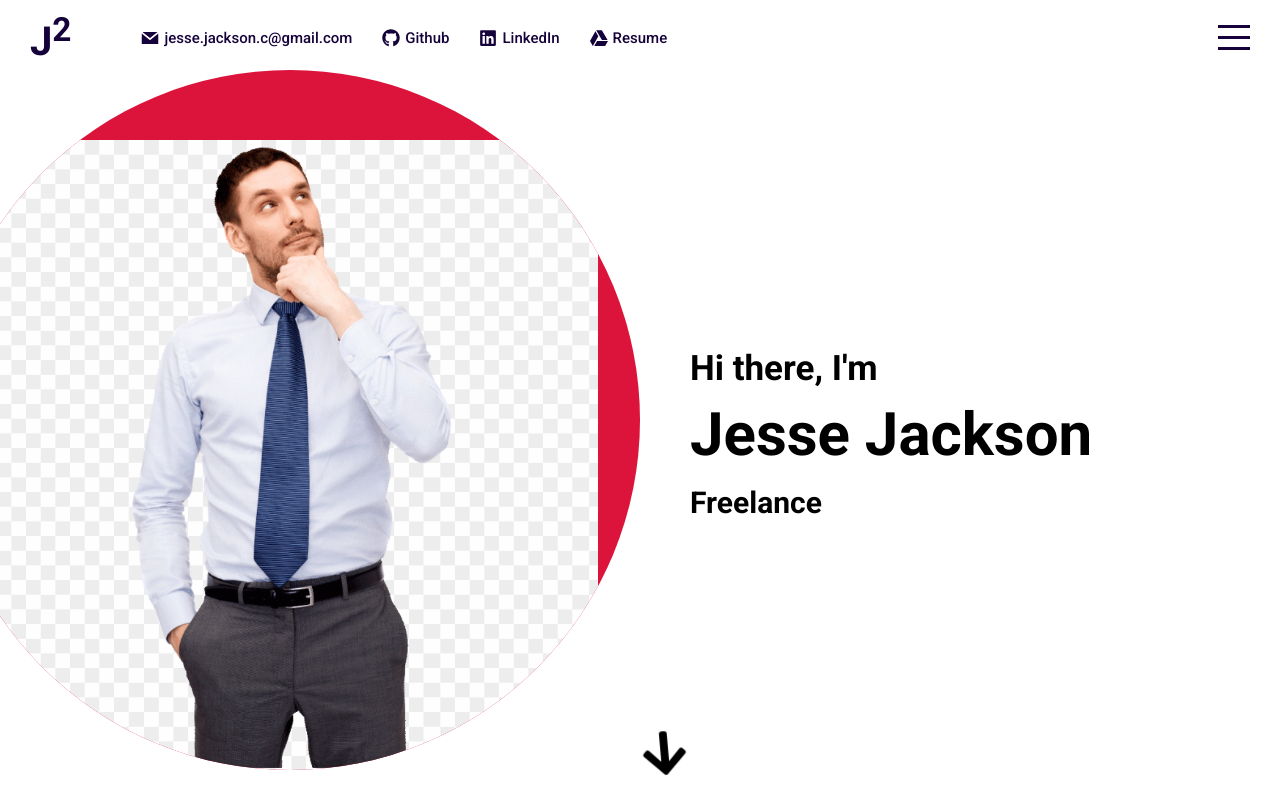
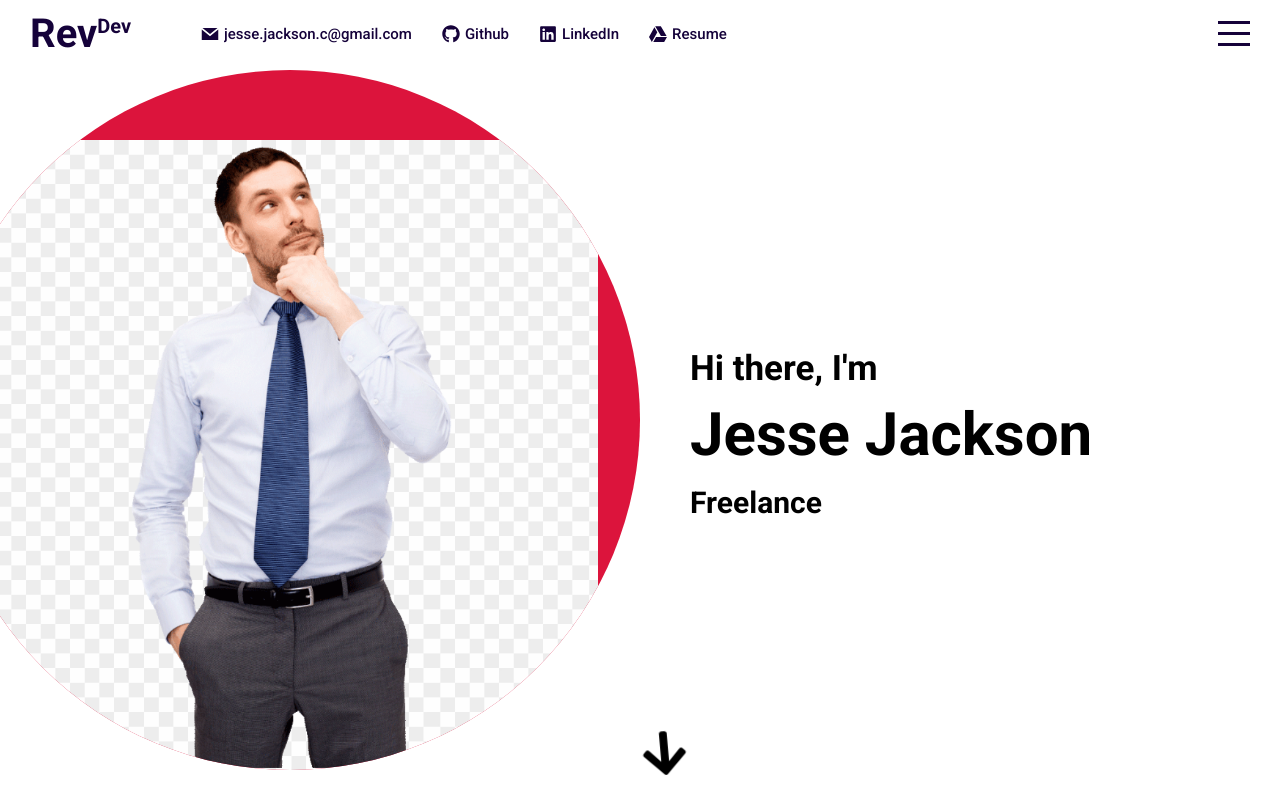
Before and after one commit to JesseJ713/template-portfolio, a React (Create React App) app: page / in a window 1280 px wide. Built offline with nearby package versions, Linux system fonts and the light colour scheme.

Commit message:
Updated logo

```diff
--- a/src/components/topbar/Topbar.jsx
+++ b/src/components/topbar/Topbar.jsx
@@ -9,7 +9,7 @@ export default function Topbar({ menuOpen, setMenuOpen }) {
             <div className='wrapper'>
                 <div className='left'>
                     <a href='#intro' className='logo'>
-                        J{<sup className='exponent'>2</sup>}
+                        Rev{<sup className='exponent'>Dev</sup>}
                     </a>
                     <a href='mailto:jesse.jackson.c@gmail.com'>
                         <div className='itemContainer'>
--- a/src/components/topbar/topbar.scss
+++ b/src/components/topbar/topbar.scss
@@ -32,6 +32,13 @@
                 text-decoration: none;
                 color: inherit;
                 margin-right: 40px;
+
+                .exponent {
+                    font-size: 20px;
+                    font-weight: inherit;
+                    text-decoration: inherit;
+                    color: inherit;
+                }
             }
 
             .itemContainer {
```
